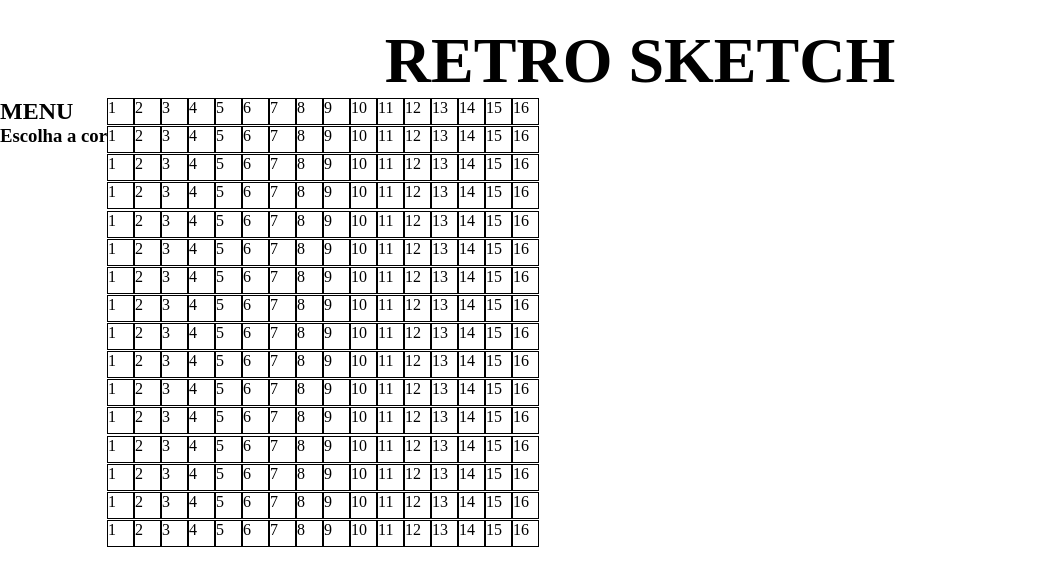
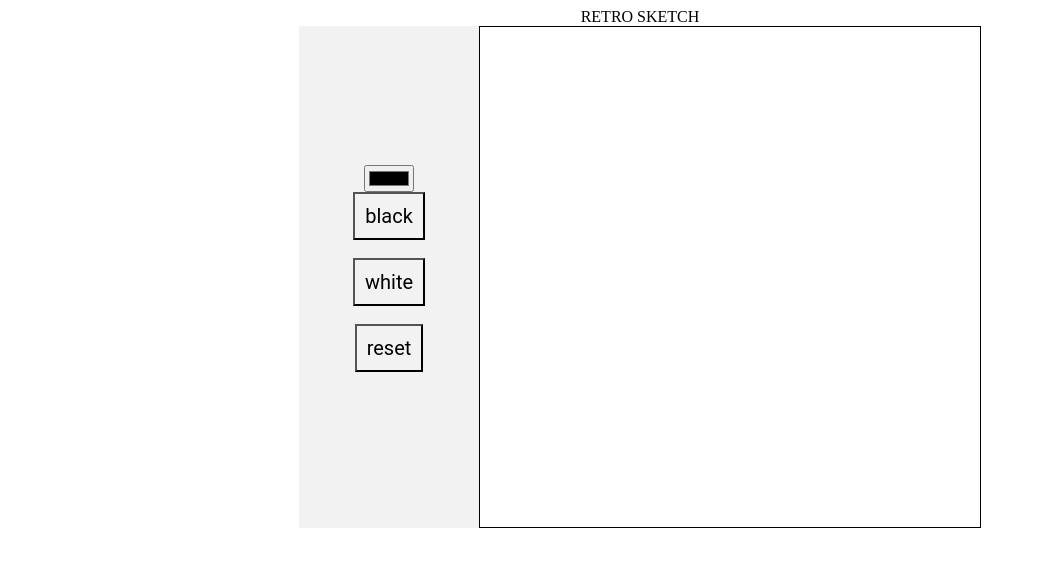
Before and after one commit to leonardommascarenhas/etch-a-sketch, a plain HTML site: page index.html in a window 1280 px wide. Shown: the whole page, without its empty margins (0-1044 px from the left). Drawn offline with Linux system fonts and the light colour scheme.

Commit message:
criação de canva

```diff
--- a/index.html
+++ b/index.html
@@ -10,16 +10,19 @@
 </head>
 
 <body>
-    <header class="main-title">RETRO SKETCH</header>
+
     <div class="container">
-        <div class="side-menu">
-            <h2 class="menu-title">MENU</h2>
-            <h3 class="options">Escolha a cor</h3>
+        <header class="main-title">RETRO SKETCH</header>
+        <div class="content">
+            <div class="side-menu">
+                <input type="color" class="color" value="#000000">
+                <button>black</button>
+                <button>white</button>
+                <button class="reset">reset</button>
+            </div>
+            <div class="canva"></div>
         </div>
-        <div class="sketch">
-        </div>
-    </div>
-    <script src="./script.js"></script>
+        <script src="./script.js"></script>
 </body>
 
 </html>
--- a/script.js
+++ b/script.js
@@ -1,20 +1,30 @@
-const grid = document.querySelector(".sketch");
-
-function createRow() {
-  for (let i = 1; i <= 16; i++) {
-    const htmlString = document.createElement("div");
-    htmlString.classList.add("bla");
-    htmlString.innerHTML = `${i}`;
-    grid.appendChild(htmlString);
+function criadorGrid(size) {
+  let canva = document.querySelector(".canva");
+  canva.style.gridTemplateColumns = `repeat(${size} , 1fr)`;
+  canva.style.gridTemplateRows = `repeat(${size} , 1fr)`;
+  for (let i = 0; i < 256; i++) {
+    let pixel = document.createElement("div");
+    pixel.classList.add("pixel");
+    canva.insertAdjacentElement("beforeend", pixel);
   }
 }
 
-function createColumn() {
-  let i = 0;
-  while (i < 16) {
-    createRow();
-    i++;
+const mudaCor = document.querySelector(".canva");
+
+mudaCor.addEventListener("mousemove", mudacor);
+
+function mudacor(e) {
+  if (e.target.classList.contains("pixel")) {
+    let cor = document.querySelector(".color");
+    e.target.style.backgroundColor = cor.value;
   }
 }
 
-createColumn();
+function limpar() {
+  let canva = document.querySelector(".canva");
+  canva.innerHTML = "";
+  criadorGrid(16);
+}
+const botao = document.querySelector(".reset");
+botao.addEventListener("click", limpar);
+criadorGrid(16);
--- a/style.css
+++ b/style.css
@@ -1,28 +1,39 @@
-* {
-  margin: 0;
-  padding: 0;
+.canva {
+  height: 500px;
+  width: 500px;
+  display: grid;
+  border: 1px solid black;
 }
 
-.main-title {
-  font-size: 4rem;
-  font-weight: bold;
-  text-align: center;
-  margin-top: 24px;
+.pixel {
+  background-color: white;
 }
 
 .container {
   display: flex;
+  flex-direction: column;
+  align-items: center;
 }
 
-.sketch {
+.content {
   display: flex;
-  flex-wrap: wrap;
-  height: 450px;
-  width: 450px;
 }
 
-.bla {
-  height: 25px;
-  width: 25px;
-  border: 1px solid #000;
+.side-menu {
+  display: flex;
+  flex-direction: column;
+  justify-content: center;
+  align-items: center;
+  width: 180px;
+  background-color: #f2f2f2;
 }
+
+button {
+  background-color: #f2f2f2;
+  border: 1 px solid black;
+  padding: 10px;
+  font-size: 20px;
+  margin-bottom: 18px;
+  font-family: "Roboto", sans-serif;
+  cursor: pointer;
+}
```
